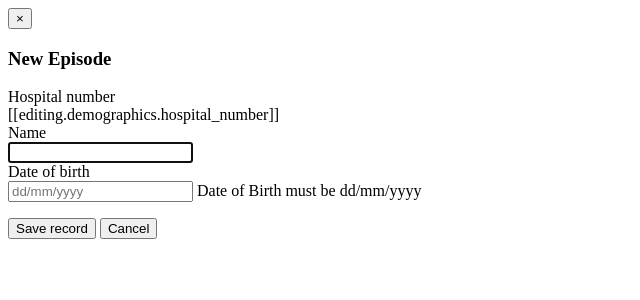
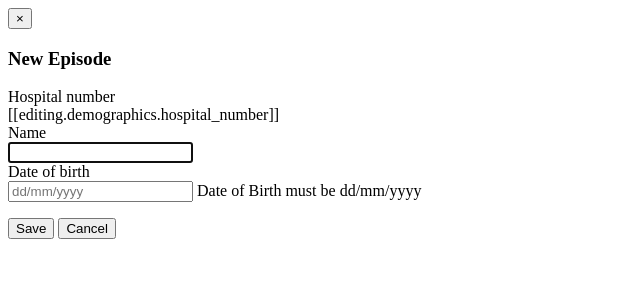
Before and after one commit to openhealthcare/opal-walk-in, a Django app: template walkin/templates/add_walkin_episode_modal.html in a window 1280 px wide. Shown: the top 300 px of the page, without its empty margins (0-640 px from the left). Run offline with Django 3.2, Linux system fonts and the light colour scheme; the template is opened without the code that fills it, so the values that code supplies are empty.

Commit message:
update date of birth to on blur and change the save button to say save

```diff
--- a/walkin/templates/add_walkin_episode_modal.html
+++ b/walkin/templates/add_walkin_episode_modal.html
@@ -26,6 +26,7 @@
       <input type="text" class="form-control"
                name="date_of_birth"
              ng-model="editing.demographics.date_of_birth"
+             ng-model-options="{ updateOn: 'blur' }"
              ng-pattern="/^(0?[1-9]|[12][0-9]|3[01])\/(0?[1-9]|1[012])\/(\d{4})$/"
              placeholder="dd/mm/yyyy" />
         <span class="help-block" ng-show="newEpisodeForm.date_of_birth.$invalid">
@@ -42,7 +43,7 @@
 <div class="modal-footer">
   <button class="btn btn-primary" ng-click="save()" ng-disabled="newEpisodeForm.date_of_birth.$invalid">
     <i class="fa fa-save"></i>
-    Save record
+    Save
   </button>
   <button class="btn" ng-click="cancel()">Cancel</button>
 </div>
```
